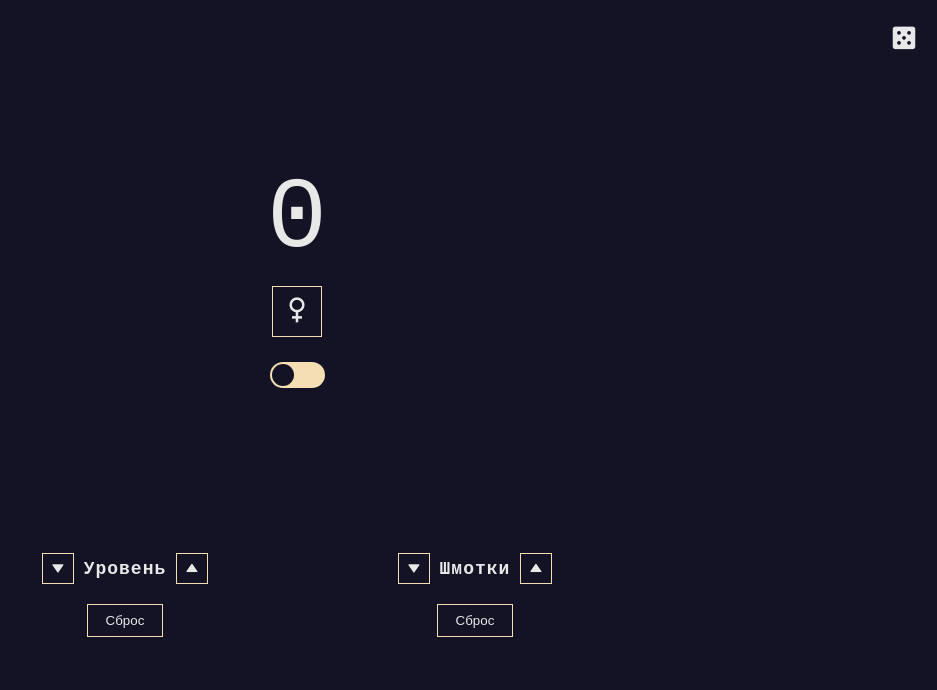
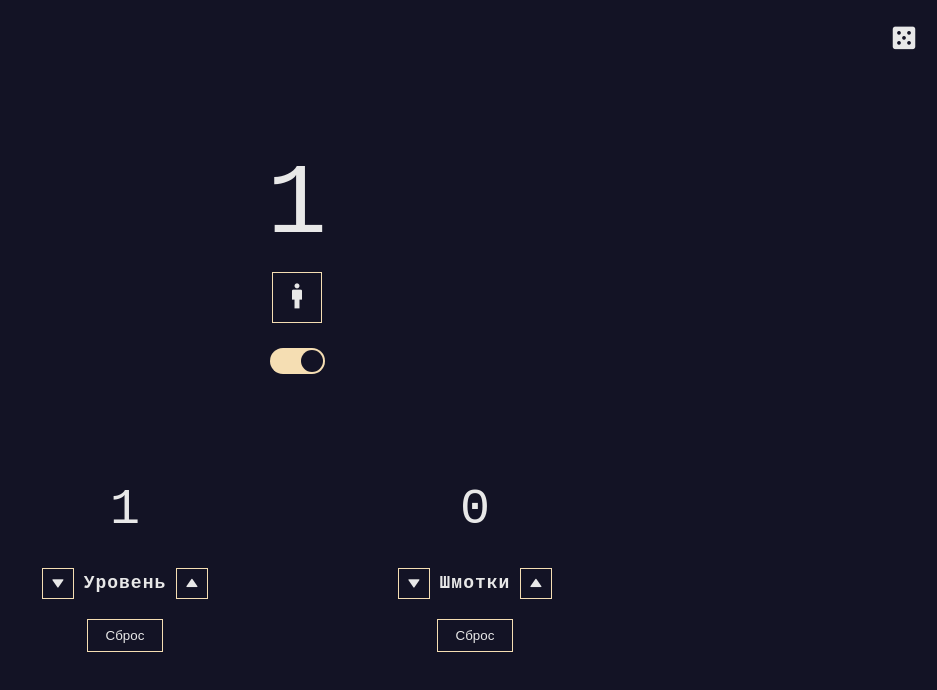
Before and after one commit to 3str-team/Munchkin_Counter, a React (Create React App) app: page / in a window 1280 px wide. Shown: the top 690 px of the page, without its empty margins (343-1280 px from the left). Built offline with nearby package versions, Linux system fonts and the light colour scheme.

Commit message:
feat: add zustand state manager

```diff
--- a/package.json
+++ b/package.json
@@ -11,7 +11,8 @@
     "react": "^18.2.0",
     "react-dom": "^18.2.0",
     "react-scripts": "5.0.1",
-    "web-vitals": "^2.1.4"
+    "web-vitals": "^2.1.4",
+    "zustand": "^4.3.8"
   },
   "scripts": {
     "predeploy": "npm run build",
--- a/src/App.js
+++ b/src/App.js
@@ -1,56 +1,16 @@
-import React, { useEffect, useState } from 'react';
-import Counter from './components/Counter/Counter';
+import React from 'react';
 import Random from './components/Random/Random';
 import Total from './components/Total/Total';
-import { useStorageState } from './hooks/useStorageState';
 
+import Controls from './components/Controls/Controls';
 import './styles/app.css';
 
 function App() {
-	const [level, setLevel] = useStorageState(1, 'level');
-	const [items, setItems] = useStorageState(0, 'items');
-	const [total, setTotal] = useState(Number(level) + Number(items));
-
-	useEffect(() => {
-		setTotal(level + items);
-	}, [level, items]);
-
-	const incrementLevel = () => {
-		setLevel(Math.min(10, level + 1));
-	};
-
-	const decrementLevel = () => {
-		setLevel(Math.max(1, level - 1));
-	};
-
-	const incrementItems = () => {
-		setItems(items + 1);
-	};
-
-	const decrementItems = () => {
-		setItems(items - 1);
-	};
-
 	return (
 		<div className="App">
 			<Random />
-			<Total value={total} />
-			<div className="counters">
-				<Counter
-					title={'Уровень'}
-					value={level}
-					increment={incrementLevel}
-					decrement={decrementLevel}
-					reset={() => setLevel(1)}
-				/>
-				<Counter
-					title={'Шмотки'}
-					value={items}
-					increment={incrementItems}
-					decrement={decrementItems}
-					reset={() => setItems(0)}
-				/>
-			</div>
+			<Total />
+			<Controls />
 		</div>
 	);
 }
--- /dev/null
+++ b/src/components/Controls/Controls.js
@@ -0,0 +1,35 @@
+import React from 'react';
+import Counter from '../Counter/Counter';
+import { useLevelStore } from '../../store/levelStore';
+import { useItemsStore } from '../../store/itemsStore';
+
+const Controls = () => {
+	const { level, incrementLevel, decrementLevel, resetLevel } = useLevelStore(
+		store => store
+	);
+
+	const { items, incrementItems, decrementItems, resetItems } = useItemsStore(
+		store => store
+	);
+
+	return (
+		<div className="counters">
+			<Counter
+				title={'Уровень'}
+				value={level}
+				increment={incrementLevel}
+				decrement={decrementLevel}
+				reset={resetLevel}
+			/>
+			<Counter
+				title={'Шмотки'}
+				value={items}
+				increment={incrementItems}
+				decrement={decrementItems}
+				reset={resetItems}
+			/>
+		</div>
+	);
+};
+
+export default Controls;
--- /dev/null
+++ b/src/components/Gender/Gender.js
@@ -0,0 +1,45 @@
+import React from 'react';
+import { useGenderStore } from '../../store/genderStore';
+import { useIconsStore } from '../../store/iconsStore';
+
+const Gender = () => {
+	const { isMale, changeGender } = useGenderStore(store => store);
+	const { icons, switchIcons } = useIconsStore(store => store);
+
+	return (
+		<ul className="options">
+			<li>
+				{isMale ? (
+					<button
+						className={'male btn'}
+						onClick={changeGender}
+					>
+						<i className={icons.male}></i>
+					</button>
+				) : (
+					<button
+						className={'female btn'}
+						onClick={changeGender}
+					>
+						<i className={icons.female}></i>
+					</button>
+				)}
+			</li>
+			<li>
+				<input
+					type="checkbox"
+					id="switchIcons"
+					defaultChecked={icons.type === 1}
+					hidden
+				/>
+				<label
+					className="iconsToggle"
+					htmlFor="switchIcons"
+					onClick={switchIcons}
+				></label>
+			</li>
+		</ul>
+	);
+};
+
+export default Gender;
--- a/src/components/Total/Total.jsx
+++ b/src/components/Total/Total.jsx
@@ -1,76 +1,16 @@
 import React from 'react';
-import { useState } from 'react';
-import { useStorageState } from '../../hooks/useStorageState';
+import Gender from '../Gender/Gender';
+import { useLevelStore } from '../../store/levelStore';
+import { useItemsStore } from '../../store/itemsStore';
 
-const Total = ({ value }) => {
-	const [isMale, setIsMale] = useStorageState(false, 'isMale');
-	const [iconPack, setIconPack] = useState({
-		type: 1,
-		icons: [
-			<i className="bx bx-male-sign"></i>,
-			<i className="bx bx-female-sign"></i>,
-		],
-	});
-
-	const changeGender = () => {
-		console.log(typeof isMale, !isMale);
-		setIsMale(!isMale);
-	};
-
-	const toggleIconPack = () => {
-		if (iconPack.type === 1) {
-			setIconPack({
-				type: 2,
-				icons: [
-					<i className="bx bx-male"></i>,
-					<i className="bx bx-female"></i>,
-				],
-			});
-		} else {
-			setIconPack({
-				type: 1,
-				icons: [
-					<i className="bx bx-male-sign"></i>,
-					<i className="bx bx-female-sign"></i>,
-				],
-			});
-		}
-	};
+const Total = () => {
+	const level = useLevelStore(store => store.level);
+	const items = useItemsStore(store => store.items);
 
 	return (
 		<div className="total">
-			<div className="result">{value}</div>
-			<ul className="options">
-				<li>
-					{isMale ? (
-						<button
-							className={'male btn'}
-							onClick={changeGender}
-						>
-							{iconPack.icons[0]}
-						</button>
-					) : (
-						<button
-							className={'female btn'}
-							onClick={changeGender}
-						>
-							{iconPack.icons[1]}
-						</button>
-					)}
-				</li>
-				<li>
-					<input
-						type="checkbox"
-						id="switchIcons"
-						hidden
-					/>
-					<label
-						className="iconsToggle"
-						htmlFor="switchIcons"
-						onClick={toggleIconPack}
-					></label>
-				</li>
-			</ul>
+			<div className="result">{level + items}</div>
+			<Gender />
 		</div>
 	);
 };
--- /dev/null
+++ b/src/config/storageConfig.js
@@ -0,0 +1,6 @@
+export const storageConfig = {
+	itemsAlias: 'items',
+	levelAlias: 'level',
+	genderAlias: 'isMale',
+	iconsAlias: 'icons',
+};
--- a/src/hooks/useStorageState.js
+++ /dev/null
@@ -1,31 +0,0 @@
-import { useCallback, useEffect, useState } from 'react';
-
-export const useStorageState = (initialValue = null, alias) => {
-	const [value, setValue] = useState(initialValue);
-
-	const setLocalStorage = useCallback(
-		newValue => {
-			localStorage.setItem(alias, JSON.stringify(newValue));
-			setValue(newValue);
-		},
-		[alias]
-	);
-
-	const isAliasExist = useCallback(() => {
-		const cashedValue = localStorage.getItem(alias);
-		console.log(cashedValue, cashedValue !== undefined);
-		return cashedValue !== undefined;
-	}, [alias]);
-
-	useEffect(() => {
-		if (isAliasExist()) {
-			const cashedValue = JSON.parse(localStorage.getItem(alias));
-			setLocalStorage(cashedValue);
-		} else {
-			console.log('Set initial value', initialValue);
-			setLocalStorage(initialValue);
-		}
-	}, [initialValue, alias, setLocalStorage, isAliasExist]);
-
-	return [value, setLocalStorage];
-};
--- /dev/null
+++ b/src/middleware/storageMiddleware.js
@@ -0,0 +1,9 @@
+export const saveInStorage = (config, options) => (set, get, api) =>
+	config(
+		(...args) => {
+			set(...args);
+			localStorage.setItem(options.alias, JSON.stringify(get()[options.alias]));
+		},
+		get,
+		api
+	);
--- /dev/null
+++ b/src/store/genderStore.js
@@ -0,0 +1,19 @@
+import { create } from 'zustand';
+import { saveInStorage } from '../middleware/storageMiddleware';
+import { storageConfig } from '../config/storageConfig';
+
+const genderAlias = storageConfig.genderAlias;
+
+const initialCache = localStorage[genderAlias];
+
+export const useGenderStore = create(
+	saveInStorage(
+		set => ({
+			isMale: initialCache ? JSON.parse(initialCache) : true,
+			changeGender: () => set(store => ({ isMale: !store.isMale })),
+		}),
+		{
+			alias: genderAlias,
+		}
+	)
+);
--- /dev/null
+++ b/src/store/iconsStore.js
@@ -0,0 +1,36 @@
+import { create } from 'zustand';
+import { saveInStorage } from '../middleware/storageMiddleware';
+import { storageConfig } from '../config/storageConfig';
+
+const iconsAlias = storageConfig.iconsAlias;
+
+const initialCache = localStorage[iconsAlias];
+
+export const useIconsStore = create(
+	saveInStorage(
+		set => ({
+			icons: initialCache
+				? JSON.parse(initialCache)
+				: { type: 1, male: 'bx bx-male', female: 'bx bx-female' },
+			switchIcons: () =>
+				set(store => {
+					if (store.icons.type === 1) {
+						return {
+							icons: {
+								type: 2,
+								male: 'bx bx-male-sign',
+								female: 'bx bx-female-sign',
+							},
+						};
+					} else {
+						return {
+							icons: { type: 1, male: 'bx bx-male', female: 'bx bx-female' },
+						};
+					}
+				}),
+		}),
+		{
+			alias: iconsAlias,
+		}
+	)
+);
--- /dev/null
+++ b/src/store/itemsStore.js
@@ -0,0 +1,21 @@
+import { create } from 'zustand';
+import { saveInStorage } from '../middleware/storageMiddleware';
+import { storageConfig } from '../config/storageConfig';
+
+const itemsAlias = storageConfig.itemsAlias;
+
+const initialCache = localStorage[itemsAlias];
+
+export const useItemsStore = create(
+	saveInStorage(
+		set => ({
+			items: initialCache ? JSON.parse(initialCache) : 0,
+			incrementItems: () => set(state => ({ items: state.items + 1 })),
+			decrementItems: () => set(state => ({ items: state.items - 1 })),
+			resetItems: () => set(state => ({ items: 0 })),
+		}),
+		{
+			alias: itemsAlias,
+		}
+	)
+);
--- /dev/null
+++ b/src/store/levelStore.js
@@ -0,0 +1,22 @@
+import { create } from 'zustand';
+import { saveInStorage } from '../middleware/storageMiddleware';
+import { storageConfig } from '../config/storageConfig';
+
+const levelAlias = storageConfig.levelAlias;
+
+const initialCache = localStorage[levelAlias];
+
+export const useLevelStore = create(
+	saveInStorage(
+		set => ({
+			level: initialCache ? JSON.parse(initialCache) : 1,
+			incrementLevel: () => set(state => ({ level: state.level + 1 })),
+			decrementLevel: () =>
+				set(state => ({ level: Math.max(1, state.level - 1) })),
+			resetLevel: () => set(state => ({ level: 1 })),
+		}),
+		{
+			alias: levelAlias,
+		}
+	)
+);
```
Also changed, not shown: 2 other files (tests, documents, lock files or other folders).
